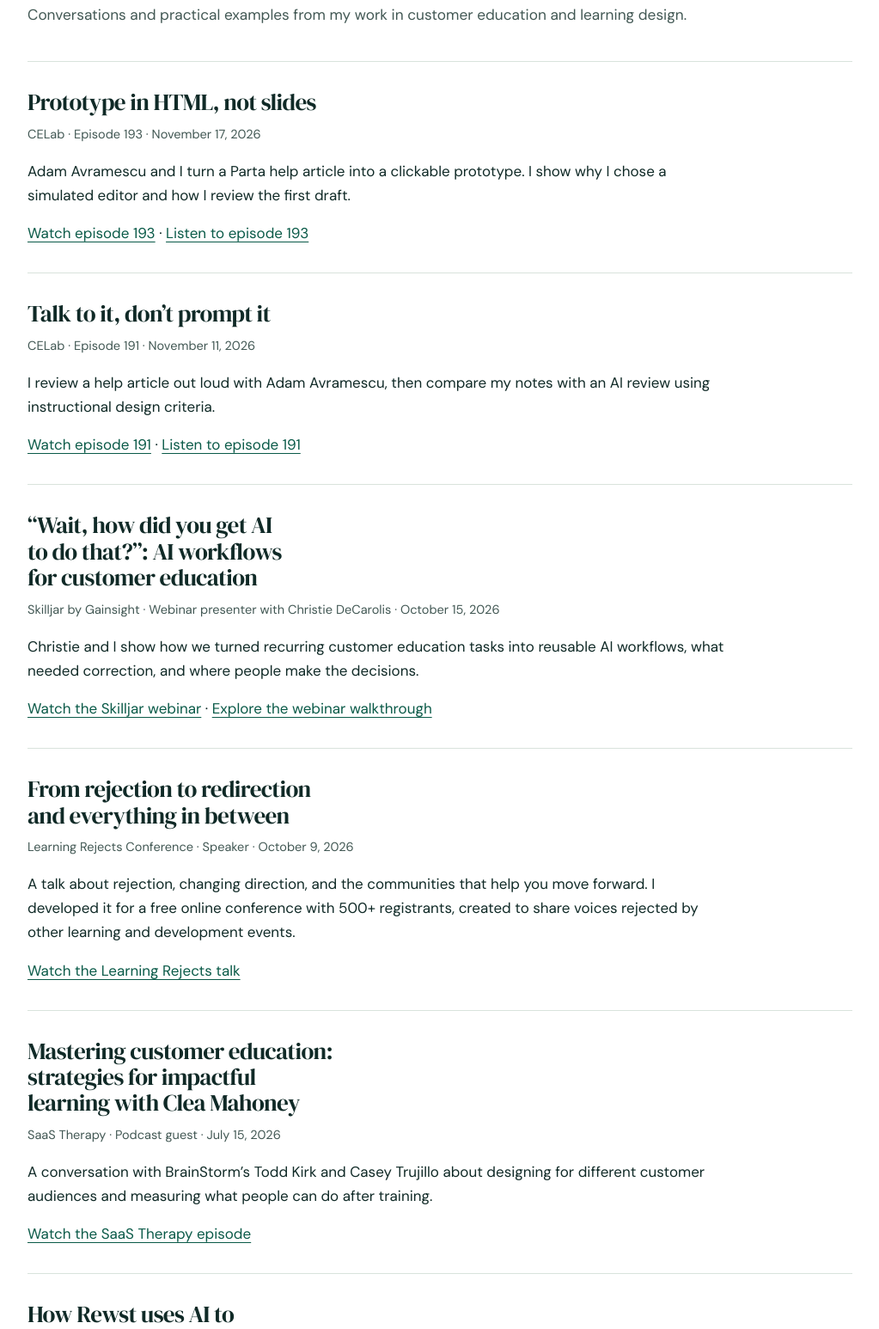
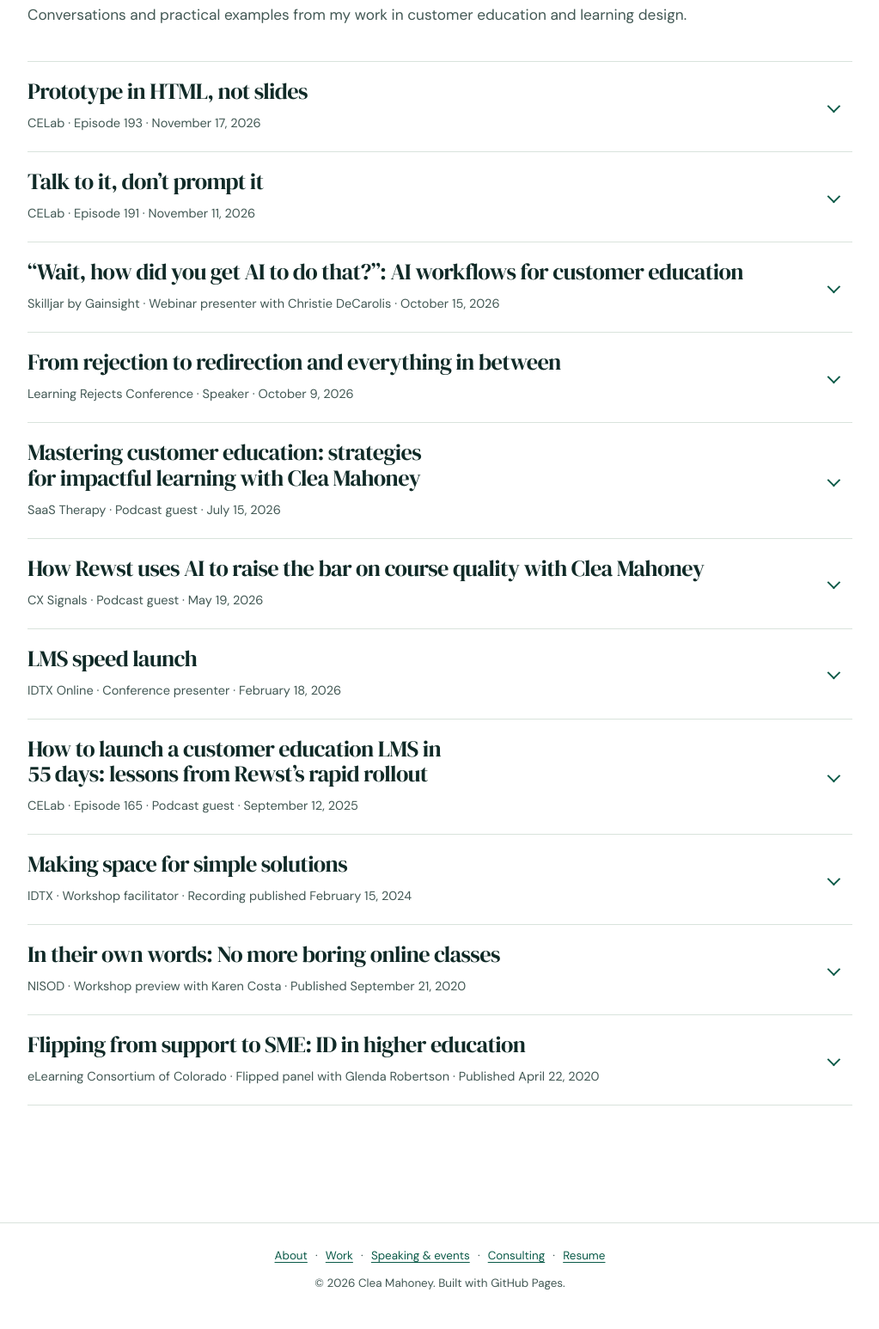
Before and after one commit to clea-mahoney/clea-portfolio, a plain HTML site: page speaking.html in a window 1280 px wide. Shown: the part 214-1760 px from the top of the page at 86% size, without its empty margins (128-1151 px from the left). Drawn offline with Linux system fonts and the light colour scheme.

Commit message:
Bring recordings into a chronological speaking accordion

```diff
--- a/speaking.html
+++ b/speaking.html
@@ -9,7 +9,7 @@
   <link rel="preconnect" href="https://fonts.googleapis.com">
   <link rel="preconnect" href="https://fonts.gstatic.com" crossorigin>
   <link href="https://fonts.googleapis.com/css2?family=DM+Sans:wght@400;500;600;700&family=DM+Serif+Display&display=swap" rel="stylesheet">
-  <link rel="stylesheet" href="styles.css?v=portfolio-work-rows-20261105">
+  <link rel="stylesheet" href="styles.css?v=recordings-1">
 </head>
 <body>
   <header class="site-header">
@@ -29,62 +29,145 @@
     <h1 class="page-title">Speaking &amp; events</h1>
     <p>Conversations and practical examples from my work in customer education and learning design.</p>
     <section class="work-list" aria-label="Talks and podcast recordings">
-      <article class="work-example appearance" id="celab-193">
+      <details class="recording" id="celab-193" name="recordings" data-video="QyLfZD_2FI8">
+        <summary>
           <h2>Prototype in HTML, not slides</h2>
-        <p class="appearance-meta">CELab · Episode 193 · <time datetime="2026-11-17">November 17, 2026</time></p>
+          <span class="appearance-meta">CELab · Episode 193 · <time datetime="2026-11-17">November 17, 2026</time></span>
+        </summary>
+        <div class="recording-body">
           <p>Adam Avramescu and I turn a Parta help article into a clickable prototype. I show why I chose a simulated editor and how I review the first draft.</p>
-        <p><a href="https://www.youtube.com/watch?v=QyLfZD_2FI8" target="_blank" rel="noopener">Watch episode 193</a> · <a href="https://customer.education/podcast/celab-ep-193-minisode-part-2-prototype-in-html-not-slides/" target="_blank" rel="noopener">Listen to episode 193</a></p>
-      </article>
-      <article class="work-example appearance" id="celab-191">
+          <p class="recording-links"><a href="https://www.youtube.com/watch?v=QyLfZD_2FI8" target="_blank" rel="noopener">Watch on YouTube</a> · <a href="https://customer.education/podcast/celab-ep-193-minisode-part-2-prototype-in-html-not-slides/" target="_blank" rel="noopener">Listen to episode 193</a></p>
+        </div>
+      </details>
+      <details class="recording" id="celab-191" name="recordings" data-video="8S0hAT4HGhc">
+        <summary>
           <h2>Talk to it, don’t prompt it</h2>
-        <p class="appearance-meta">CELab · Episode 191 · <time datetime="2026-11-11">November 11, 2026</time></p>
+          <span class="appearance-meta">CELab · Episode 191 · <time datetime="2026-11-11">November 11, 2026</time></span>
+        </summary>
+        <div class="recording-body">
           <p>I review a help article out loud with Adam Avramescu, then compare my notes with an AI review using instructional design criteria.</p>
-        <p><a href="https://www.youtube.com/watch?v=8S0hAT4HGhc" target="_blank" rel="noopener">Watch episode 191</a> · <a href="https://customer.education/podcast/celab-ep-191-talk-to-it-dont-prompt-it-part-1/" target="_blank" rel="noopener">Listen to episode 191</a></p>
-      </article>
-      <article class="work-example appearance" id="skilljar" aria-labelledby="skilljar-title">
+          <p class="recording-links"><a href="https://www.youtube.com/watch?v=8S0hAT4HGhc" target="_blank" rel="noopener">Watch on YouTube</a> · <a href="https://customer.education/podcast/celab-ep-191-talk-to-it-dont-prompt-it-part-1/" target="_blank" rel="noopener">Listen to episode 191</a></p>
+        </div>
+      </details>
+      <details class="recording" id="skilljar" name="recordings">
+        <summary>
           <h2 id="skilljar-title">“Wait, how did you get AI to do that?”: AI workflows for customer education</h2>
-        <p class="appearance-meta">Skilljar by Gainsight · Webinar presenter with Christie DeCarolis · <time datetime="2026-10-15">October 15, 2026</time></p>
+          <span class="appearance-meta">Skilljar by Gainsight · Webinar presenter with Christie DeCarolis · <time datetime="2026-10-15">October 15, 2026</time></span>
+        </summary>
+        <div class="recording-body">
           <p>Christie and I show how we turned recurring customer education tasks into reusable AI workflows, what needed correction, and where people make the decisions.</p>
-        <p><a href="https://www.gainsight.com/event/wait-how-did-you-get-ai-to-do-that-ai-workflows-for-customer-education/?ty=1" target="_blank" rel="noopener">Watch the Skilljar webinar</a> · <a href="https://clea-mahoney.github.io/clea-skills/docs/" target="_blank" rel="noopener">Explore the webinar walkthrough</a></p>
-      </article>
-      <article class="work-example appearance" id="learning-rejects" aria-labelledby="learning-rejects-title">
+          <p class="recording-links"><a href="https://www.gainsight.com/event/wait-how-did-you-get-ai-to-do-that-ai-workflows-for-customer-education/?ty=1" target="_blank" rel="noopener">Watch the Skilljar webinar</a> · <a href="https://clea-mahoney.github.io/clea-skills/docs/" target="_blank" rel="noopener">Explore the webinar walkthrough</a></p>
+        </div>
+      </details>
+      <details class="recording" id="learning-rejects" name="recordings" data-video="1UEF4rNV_JU">
+        <summary>
           <h2 id="learning-rejects-title">From rejection to redirection and everything in between</h2>
-        <p class="appearance-meta">Learning Rejects Conference · Speaker · <time datetime="2026-10-09">October 9, 2026</time></p>
+          <span class="appearance-meta">Learning Rejects Conference · Speaker · <time datetime="2026-10-09">October 9, 2026</time></span>
+        </summary>
+        <div class="recording-body">
           <p>A talk about rejection, changing direction, and the communities that help you move forward. I developed it for a free online conference with 500+ registrants, created to share voices rejected by other learning and development events.</p>
-        <p><a href="https://www.youtube.com/watch?v=1UEF4rNV_JU&amp;list=PLHdqF5I_opCQ&amp;index=19" target="_blank" rel="noopener">Watch the Learning Rejects talk</a></p>
-      </article>
-      <article class="work-example appearance" id="saas-therapy" aria-labelledby="saas-therapy-title">
+          <p class="recording-links"><a href="https://www.youtube.com/watch?v=1UEF4rNV_JU&amp;list=PLHdqF5I_opCQ&amp;index=19" target="_blank" rel="noopener">Watch on YouTube</a></p>
+        </div>
+      </details>
+      <details class="recording" id="saas-therapy" name="recordings" data-video="zR0TvIAGwTE">
+        <summary>
           <h2 id="saas-therapy-title">Mastering customer education: strategies for impactful learning with Clea Mahoney</h2>
-        <p class="appearance-meta">SaaS Therapy · Podcast guest · <time datetime="2026-07-15">July 15, 2026</time></p>
+          <span class="appearance-meta">SaaS Therapy · Podcast guest · <time datetime="2026-07-15">July 15, 2026</time></span>
+        </summary>
+        <div class="recording-body">
           <p>A conversation with BrainStorm’s Todd Kirk and Casey Trujillo about designing for different customer audiences and measuring what people can do after training.</p>
-        <p><a href="https://www.youtube.com/watch?v=zR0TvIAGwTE" target="_blank" rel="noopener">Watch the SaaS Therapy episode</a></p>
-      </article>
-      <article class="work-example appearance" id="cx-signals" aria-labelledby="cx-signals-title">
+          <p class="recording-links"><a href="https://www.youtube.com/watch?v=zR0TvIAGwTE" target="_blank" rel="noopener">Watch on YouTube</a></p>
+        </div>
+      </details>
+      <details class="recording" id="cx-signals" name="recordings" data-video="58IJlVJS9Sc">
+        <summary>
           <h2 id="cx-signals-title">How Rewst uses AI to raise the bar on course quality with Clea Mahoney</h2>
-        <p class="appearance-meta">CX Signals · Podcast guest · <time datetime="2026-05-19">May 19, 2026</time></p>
+          <span class="appearance-meta">CX Signals · Podcast guest · <time datetime="2026-05-19">May 19, 2026</time></span>
+        </summary>
+        <div class="recording-body">
           <p>I walk through the Claude workflow I used to audit and maintain courses, including the instructional rubric, focused chats, and human review.</p>
-        <p><a href="https://www.youtube.com/watch?v=58IJlVJS9Sc" target="_blank" rel="noopener">Watch the CX Signals episode</a></p>
-      </article>
-      <article class="work-example appearance" id="idtx-lms">
+          <p class="recording-links"><a href="https://www.youtube.com/watch?v=58IJlVJS9Sc" target="_blank" rel="noopener">Watch on YouTube</a></p>
+        </div>
+      </details>
+      <details class="recording" id="idtx-lms" name="recordings" data-video="SM8VKmBFnsI">
+        <summary>
           <h2>LMS speed launch</h2>
-        <p class="appearance-meta">IDTX Online · Conference presenter · <time datetime="2026-02-18">February 18, 2026</time></p>
+          <span class="appearance-meta">IDTX Online · Conference presenter · <time datetime="2026-02-18">February 18, 2026</time></span>
+        </summary>
+        <div class="recording-body">
           <p>I walk through how our team tested three LMS vendors, chose Skilljar, and launched our customer academy. I share how we scored the trials and what I would change about migrating content.</p>
-        <p><a href="https://www.youtube.com/watch?v=SM8VKmBFnsI" target="_blank" rel="noopener">Watch the LMS speed launch talk</a></p>
-      </article>
-      <article class="work-example appearance" id="customer-academy" aria-labelledby="celab-title">
+          <p class="recording-links"><a href="https://www.youtube.com/watch?v=SM8VKmBFnsI" target="_blank" rel="noopener">Watch on YouTube</a></p>
+        </div>
+      </details>
+      <details class="recording" id="customer-academy" name="recordings">
+        <summary>
           <h2 id="celab-title">How to launch a customer education LMS in 55 days: lessons from Rewst’s rapid rollout</h2>
-        <p class="appearance-meta">CELab · Episode 165 · Podcast guest · <time datetime="2025-09-12">September 12, 2025</time></p>
+          <span class="appearance-meta">CELab · Episode 165 · Podcast guest · <time datetime="2025-09-12">September 12, 2025</time></span>
+        </summary>
+        <div class="recording-body">
           <p>A conversation with Dave Derington about selecting an LMS, launching Rewst’s customer academy in two months, and moving from live recordings to self-paced learning. The academy reached 3,000+ active learners in its first year.</p>
-        <p><a href="https://customer.education/podcast/celab-ep-165-clea-mahoney-how-to-launch-a-customer-education-lms-in-55-days-lessons-from-rewsts-rapid-rollout/" target="_blank" rel="noopener">Listen to the CELab episode</a></p>
-      </article>
-      <article class="work-example appearance" id="idtx-simple-solutions">
+          <p class="recording-links"><a href="https://customer.education/podcast/celab-ep-165-clea-mahoney-how-to-launch-a-customer-education-lms-in-55-days-lessons-from-rewsts-rapid-rollout/" target="_blank" rel="noopener">Listen to the CELab episode</a></p>
+        </div>
+      </details>
+      <details class="recording" id="idtx-simple-solutions" name="recordings" data-video="rP7WNGfzms0">
+        <summary>
           <h2>Making space for simple solutions</h2>
-        <p class="appearance-meta">IDTX · Workshop facilitator · Recording published <time datetime="2024-02-15">February 15, 2024</time></p>
+          <span class="appearance-meta">IDTX · Workshop facilitator · Recording published <time datetime="2024-02-15">February 15, 2024</time></span>
+        </summary>
+        <div class="recording-body">
           <p>Bring a pen and paper. In this workshop, I give participants common training requests and ask them to sketch a simpler way to help someone do the job before committing to a course.</p>
-        <p><a href="https://www.youtube.com/watch?v=rP7WNGfzms0" target="_blank" rel="noopener">Watch the simple solutions workshop</a></p>
-      </article>
+          <p class="recording-links"><a href="https://www.youtube.com/watch?v=rP7WNGfzms0" target="_blank" rel="noopener">Watch on YouTube</a></p>
+        </div>
+      </details>
+      <details class="recording" id="nisod-workshop" name="recordings" data-video="02XBuX18-H8">
+        <summary>
+          <h2>In their own words: No more boring online classes</h2>
+          <span class="appearance-meta">NISOD · Workshop preview with Karen Costa · Published <time datetime="2020-09-21">September 21, 2020</time></span>
+        </summary>
+        <div class="recording-body">
+          <p>Karen Costa and I introduce our three-session workshop on designing and facilitating engaging live online classes.</p>
+          <p class="recording-links"><a href="https://www.youtube.com/watch?v=02XBuX18-H8" target="_blank" rel="noopener">Watch on YouTube</a></p>
+        </div>
+      </details>
+      <details class="recording" id="flipped-panel" name="recordings" data-video="nV0SOzaNz5o">
+        <summary>
+          <h2>Flipping from support to SME: ID in higher education</h2>
+          <span class="appearance-meta">eLearning Consortium of Colorado · Flipped panel with Glenda Robertson · Published <time datetime="2020-04-22">April 22, 2020</time></span>
+        </summary>
+        <div class="recording-body">
+          <p>Glenda Robertson and I turned the panel over to the audience. Participants shared what changes when faculty work with instructional designers as subject matter experts.</p>
+          <p class="recording-links"><a href="https://www.youtube.com/watch?v=nV0SOzaNz5o" target="_blank" rel="noopener">Watch on YouTube</a></p>
+        </div>
+      </details>
     </section>
   </main>
   <footer class="page-footer"><p><a href="./" target="_blank" rel="noopener">About</a> · <a href="work-samples.html" target="_blank" rel="noopener">Work</a> · <a href="speaking.html" target="_blank" rel="noopener">Speaking &amp; events</a> · <a href="consulting.html" target="_blank" rel="noopener">Consulting</a> · <a href="resume.html" target="_blank" rel="noopener">Resume</a></p>&copy; 2026 Clea Mahoney. Built with GitHub Pages.</footer>
+  <script>
+    const recordings = document.querySelectorAll('.recording');
+    function syncPlayer(recording) {
+      const frame = recording.querySelector('iframe');
+      if (!recording.open) {
+        frame?.remove();
+        return;
+      }
+      if (!recording.dataset.video || frame) return;
+      const player = document.createElement('iframe');
+      player.title = recording.querySelector('h2').textContent;
+      player.src = 'https://www.youtube-nocookie.com/embed/' + recording.dataset.video;
+      player.referrerPolicy = 'strict-origin-when-cross-origin';
+      player.allow = 'encrypted-media; picture-in-picture; fullscreen';
+      player.allowFullscreen = true;
+      recording.querySelector('.recording-links').before(player);
+    }
+    for (const recording of recordings) {
+      recording.addEventListener('toggle', () => syncPlayer(recording));
+    }
+    function openLinkedRecording() {
+      const recording = document.getElementById(location.hash.slice(1))?.closest('.recording');
+      if (recording) recording.open = true;
+    }
+    openLinkedRecording();
+    window.addEventListener('hashchange', openLinkedRecording);
+  </script>
 </body>
 </html>
--- a/styles.css
+++ b/styles.css
@@ -466,25 +466,40 @@ p {
   font-size: 0.88rem;
 }
 
-.appearance {
+.recording {
+  border-bottom: 1px solid var(--line);
+}
+.recording summary {
+  position: relative;
   display: block;
+  list-style: none;
+  cursor: pointer;
+  padding: 1.25rem 3.25rem 1.25rem 0;
 }
-
-.appearance > h2 {
-  max-width: 29ch;
-  margin-bottom: 0.65rem;
+.recording summary::-webkit-details-marker { display: none; }
+.recording summary::after {
+  content: "";
+  position: absolute;
+  right: 1rem;
+  top: calc(50% - .4rem);
+  width: .55rem;
+  height: .55rem;
+  border: solid var(--lagoon);
+  border-width: 0 2px 2px 0;
+  transform: rotate(45deg);
+}
+.recording[open] summary::after { transform: rotate(225deg); }
+.recording summary h2 {
+  margin: 0 0 .4rem;
+  font-size: clamp(1.3rem, 2.5vw, 1.65rem);
   color: var(--ink);
-  font-size: 1.7rem;
 }
-
-.appearance-meta {
-  color: var(--slate);
-  font-size: 0.91rem;
-}
-
-.appearance p:last-child {
-  margin-bottom: 0;
-}
+.recording summary:hover h2 { color: var(--lagoon); }
+.recording summary:focus-visible { outline: 3px solid var(--lagoon); outline-offset: 2px; }
+.appearance-meta { color: var(--slate); font-size: .91rem; }
+.recording-body { max-width: 48rem; padding-bottom: 1.5rem; }
+.recording-body iframe { display: block; width: 100%; aspect-ratio: 16 / 9; border: 0; }
+.recording-links { margin: 1rem 0 0; }
 
 .case-grid {
   display: grid;
```
Lines whose indentation alone changed are shown as unchanged.
